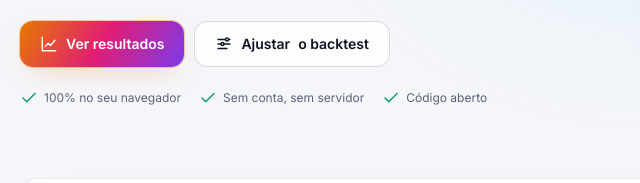
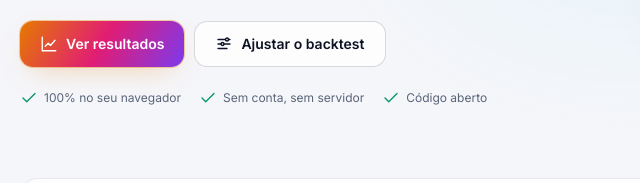
Before and after one commit to felipeweirich1/btcanal, a plain HTML site: page src/template.html in a window 1280 px wide. Shown: the part 532-715 px from the top of the page, 0-640 px from the left. Drawn offline with Linux system fonts and the light colour scheme.

Commit message:
Template: corrige espaço duplo no botão Ajustar o backtest

```diff
--- a/src/template.html
+++ b/src/template.html
@@ -347,7 +347,7 @@ footer a{color:var(--fg)}
       <p class="lede">Cada dia é classificado como alta, baixa ou lateral, com volatilidade alta ou baixa, usando só dados até aquele dia. Oito estratégias rodam com custos, stop e alvo, e o walk-forward mostra o que se sustenta fora da amostra.</p>
       <div class="cta">
         <a class="btn-primary" href="#resumo"><svg class="i" viewBox="0 0 24 24"><path d="M3 3v18h18"/><path d="M7 15l4-4 3 3 6-7"/></svg>Ver resultados</a>
-        <button class="btn-ghost" type="button" id="ctaSettings"><svg class="i" viewBox="0 0 24 24"><path d="M4 6h10M18 6h2M4 12h4M12 12h8M4 18h12"/><circle cx="16" cy="6" r="2"/><circle cx="10" cy="12" r="2"/></svg>Ajustar<span class="hide-sm">o backtest</span></button>
+        <button class="btn-ghost" type="button" id="ctaSettings"><svg class="i" viewBox="0 0 24 24"><path d="M4 6h10M18 6h2M4 12h4M12 12h8M4 18h12"/><circle cx="16" cy="6" r="2"/><circle cx="10" cy="12" r="2"/></svg><span>Ajustar<span class="hide-sm"> o backtest</span></span></button>
       </div>
       <div class="hero-meta">
         <span><svg class="i" viewBox="0 0 24 24" width="14" height="14"><path d="M20 6L9 17l-5-5"/></svg>100% no seu navegador</span>
```
